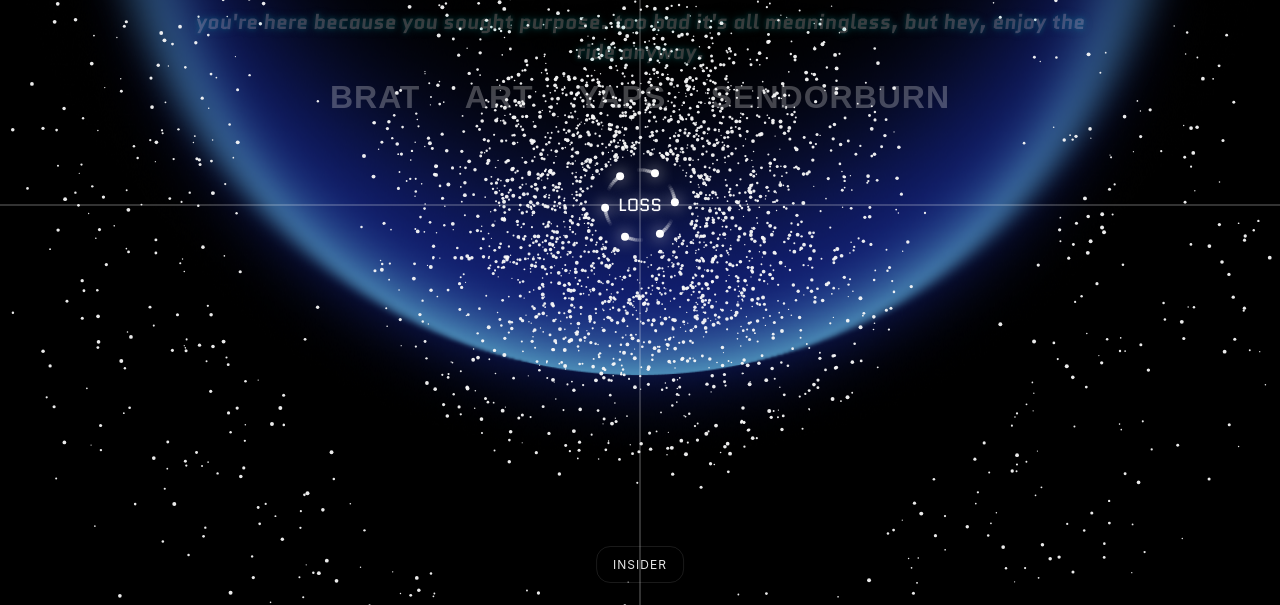
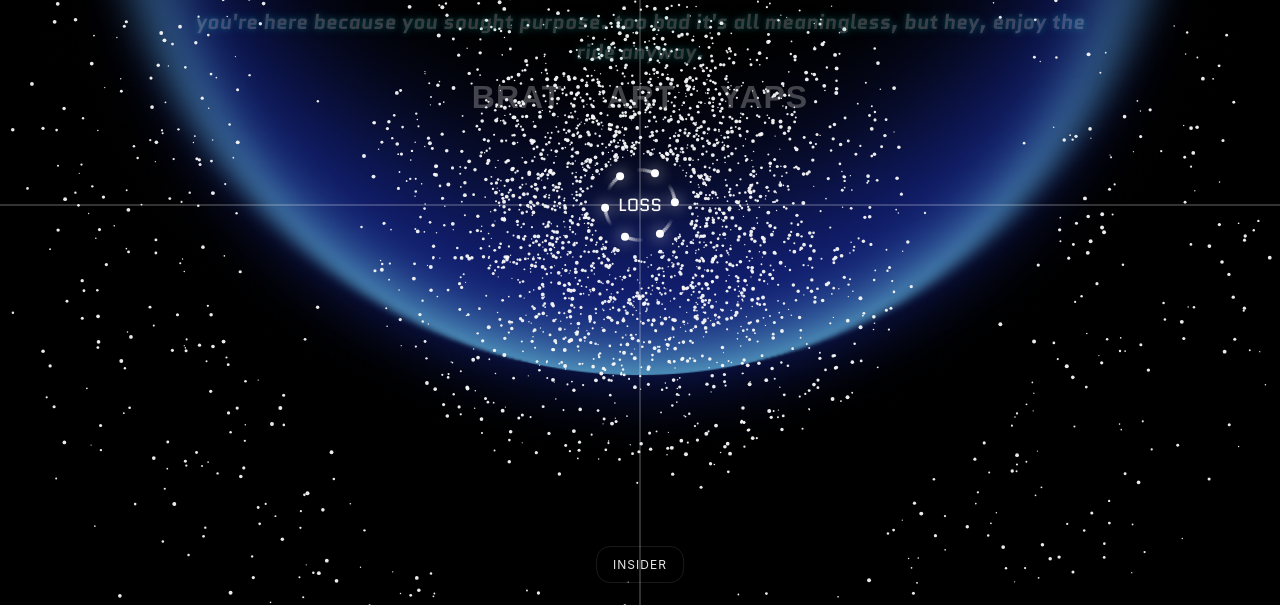
Before and after one commit to seexerfuk-sudo/meaningless, a plain HTML site: page index.html in a window 1280 px wide. Shown: the part 195-800 px from the top of the page. Drawn offline with nearby package versions, Linux system fonts and the light colour scheme; animation ran at ten frames a second; a web font is replaced by a local one.

Commit message:
Update index.html

```diff
--- a/index.html
+++ b/index.html
@@ -40,8 +40,6 @@
     <button class="menu-btn" data-target="brat.html">BRAT</button>
     <button class="menu-btn" data-target="art.html">ART</button>
     <button class="menu-btn" data-target="yapper.html">YAPS</button>
-      <!-- TAMBAHKAN TOMBOL SEND OR BURN DISINI -->
-    <button class="menu-btn" data-target="card.html">SendorBurn</button>
   </nav>
 </header>
 
```
